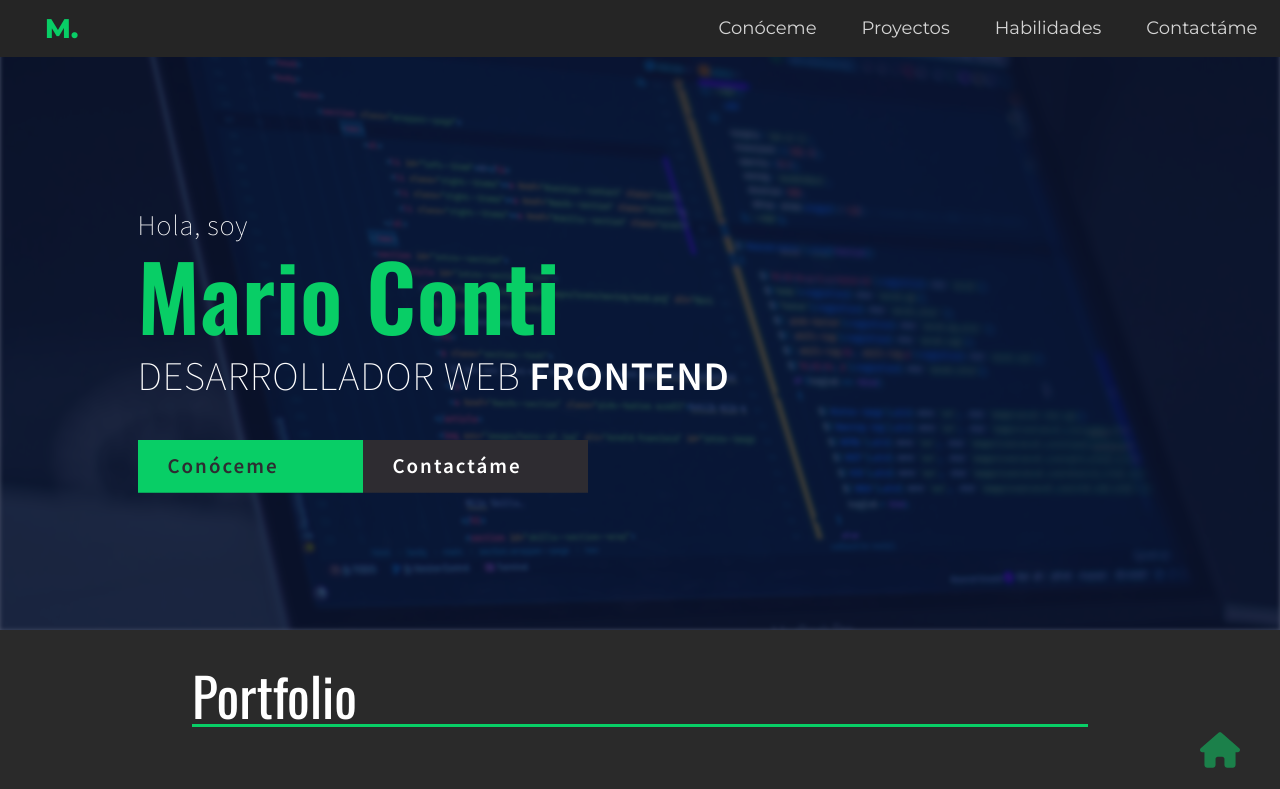
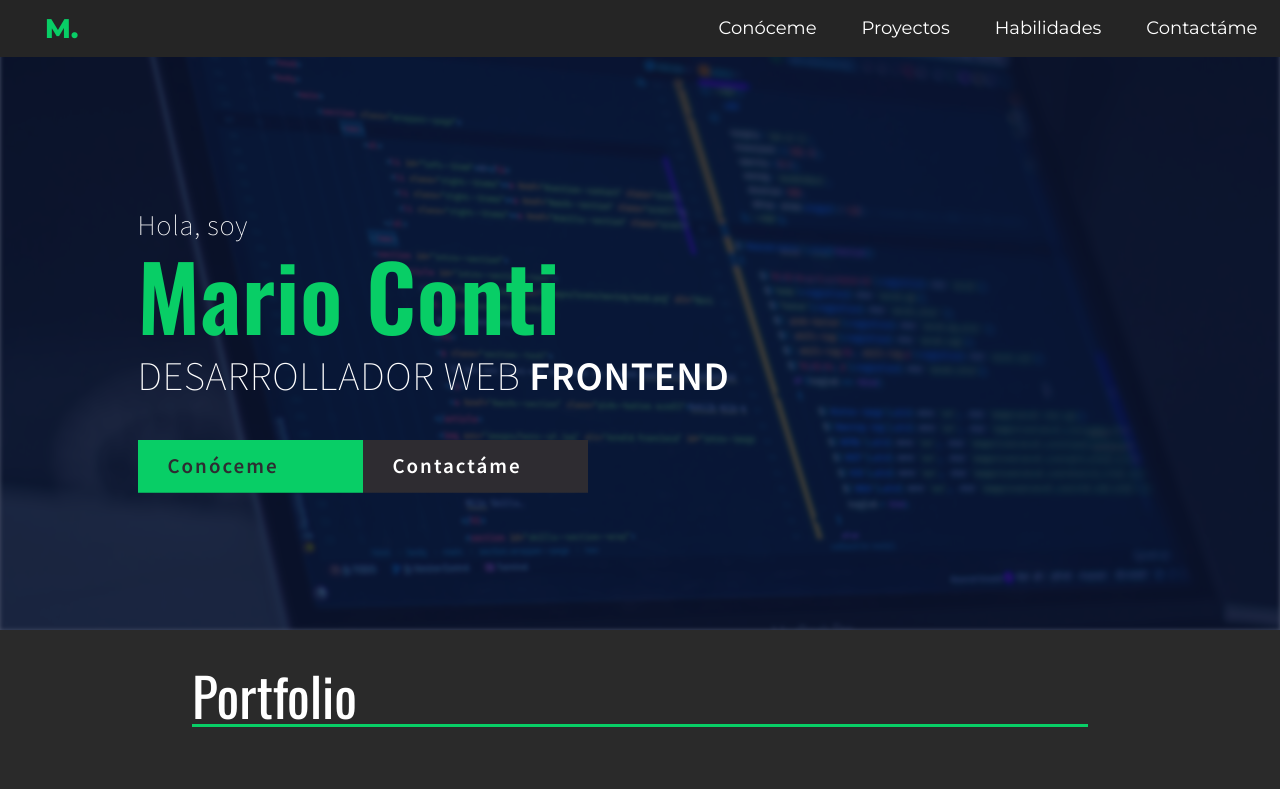
Before and after one commit to marioconti/portfolio-2022-marioConti, a React (Create React App) app: page / in a window 1280 px wide. Shown: the top 789 px of the page. Built offline with nearby package versions, Linux system fonts and the light colour scheme.

Commit message:
se corrigen detalles de vista desktop

```diff
--- a/src/container/container.css
+++ b/src/container/container.css
@@ -1,14 +1,3 @@
 .contenedor-principal {
   width: 100%;
 }
-
-.icon-home {
-  bottom: 30px;
-  cursor: pointer;
-  height: 40px;
-  position: absolute;
-  position: fixed;
-  right: 40px;
-  width: 40px;
-  z-index: 100;
-}
--- a/src/container/container.jsx
+++ b/src/container/container.jsx
@@ -12,9 +12,6 @@ export const Container = () => {
         <Header />
         <Main />
         <Footer />
-        <Link to="home" spy={true} smooth={true} offset={-10} duration={1000}>
-          <img className="icon-home" src="images/home.svg" alt="imagen casa" />
-        </Link>
       </div>
     </>
   );
--- a/src/header/header.css
+++ b/src/header/header.css
@@ -50,7 +50,7 @@
 }
 
 .link-section {
-  color: rgb(212, 212, 212);
+  color: #fff;
   cursor: pointer;
   margin: 0 1.5rem;
   outline: none;
@@ -148,3 +148,19 @@ input:checked ~ label .linea-3 {
   transition: all 0.4s ease;
   width: 100%;
 }
+
+.icon-home {
+  bottom: 40px;
+  cursor: pointer;
+  display: none;
+  height: 40px;
+  position: absolute;
+  position: fixed;
+  right: 40px;
+  width: 40px;
+  z-index: 100;
+}
+
+.display-block {
+  display: block;
+}
--- a/src/header/header.jsx
+++ b/src/header/header.jsx
@@ -7,6 +7,7 @@ import "./header-queries.css";
 export const Header = () => {
   const [navClass, setNavClass] = useState("");
   const [navClassB, setNavClassB] = useState("");
+  const [navClassC, setNavCLassC] =useState("")
 
   const fixNav = () => {
     const nav = document.querySelector(".section-header");
@@ -15,9 +16,11 @@ export const Header = () => {
       // sumar un estado para que aparezca un boton de back top cuando pase esto tmb
       setNavClass("active");
       setNavClassB("display-none");
+      setNavCLassC("display-block")
     } else {
       setNavClass("");
       setNavClassB("");
+      setNavCLassC("")
     }
   };
 
@@ -106,6 +109,9 @@ export const Header = () => {
           </div>
         </div>
       </div>
+      <Link to="home" spy={true} smooth={true} offset={-10} duration={1000}>
+        <img className={`icon-home ${navClassC}`} src="images/home.svg" alt="imagen casa" />
+      </Link>
     </>
   );
 };
```
